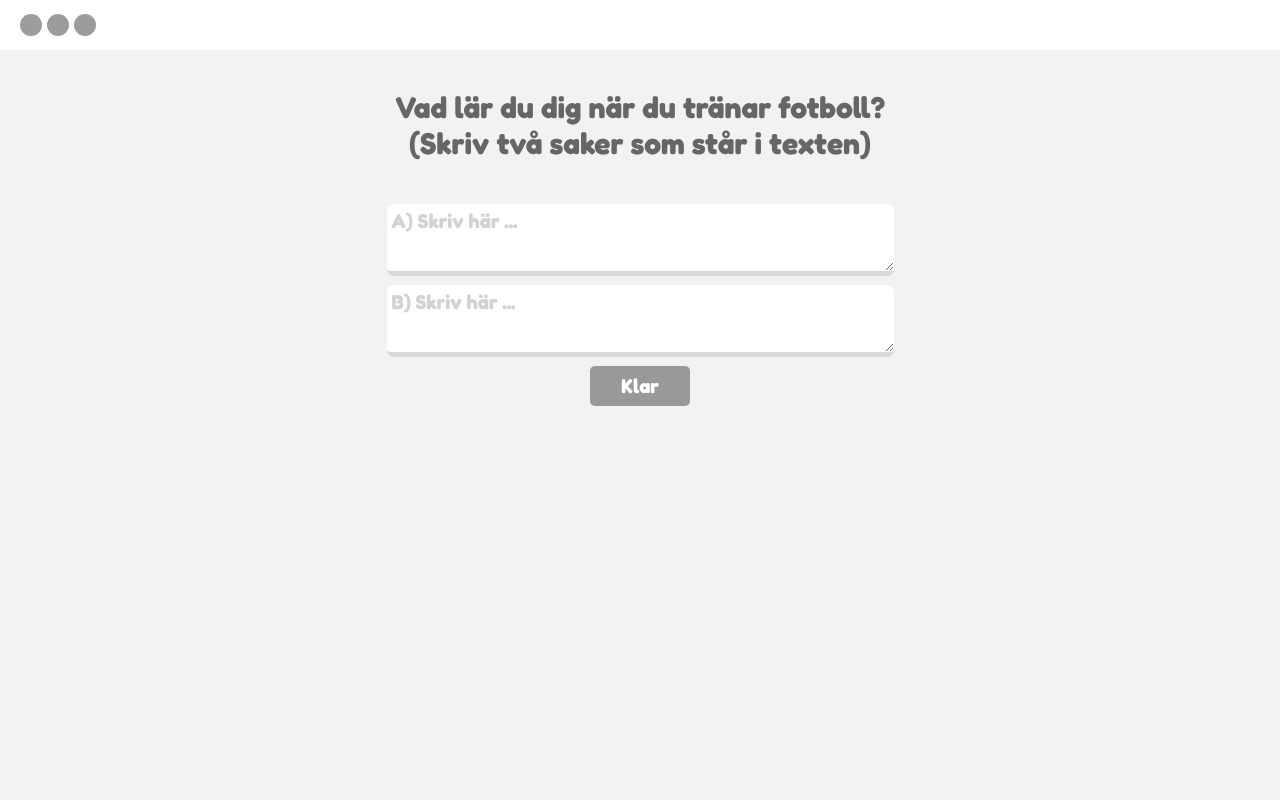
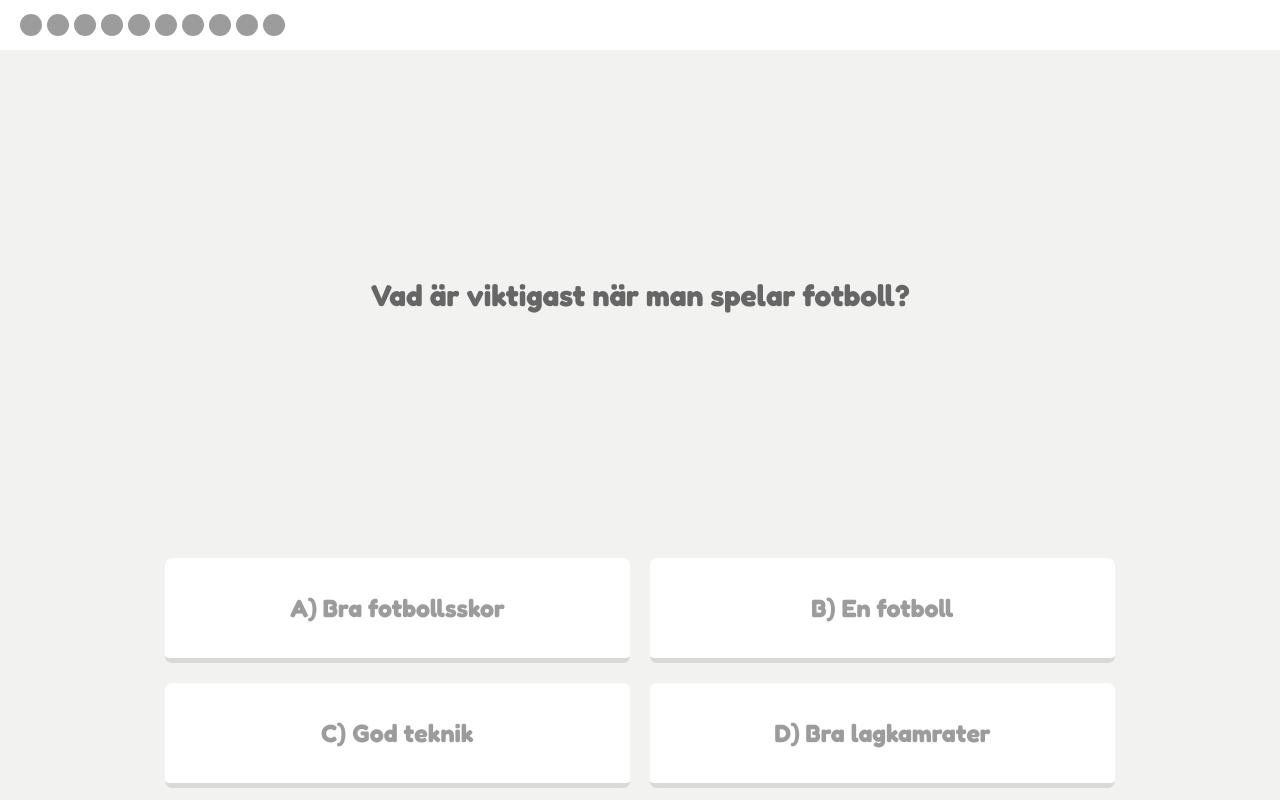
Before and after one commit to fluffyshark/client-school-app, a React (Create React App) app: page / in a window 1280 px wide. Built offline with nearby package versions, Linux system fonts and the light colour scheme.

Commit message:
Quiz - Can send answer to database.

```diff
--- a/src/pages/quiz/Quiz.tsx
+++ b/src/pages/quiz/Quiz.tsx
@@ -1,7 +1,6 @@
-import React, { useState } from 'react'
+import React, { useState, useEffect } from 'react'
 import "./quiz.scss"
 import Navbar from '../../components/navbar/Navbar'
-import mall from "../../assets/mall.png"
 import TwoTextAresForms from './components/TwoTextAresForms'
 import AnswerAllt from './components/AnswerAllt'
 import { lasforstaelse2 } from "./questions/questions"
@@ -10,10 +9,24 @@ type Props = {}
 
 const Quiz = (props: Props) => {
 
-    const [quizOrder, setQuizOrder] = useState(1)
+    const [quizOrder, setQuizOrder] = useState(0)
+    const [studnetAnswers, setStudentAnswers] = useState([
+        { nr: 0, question: `${lasforstaelse2[0].question}`, answer1: "", answer2: "", points: 0 },
+        { nr: 1, question: `${lasforstaelse2[1].question}`, answer1: "", answer2: "" },
+        { nr: 2, question: `${lasforstaelse2[2].question}`, answer1: "", answer2: "", points: 0 },
+        { nr: 3, question: `${lasforstaelse2[3].question}`, answer1: "", answer2: "", points: 0 },
+        { nr: 4, question: `${lasforstaelse2[3].question}`, answer1: "", answer2: "", points: 0 },
+        { nr: 5, question: `${lasforstaelse2[3].question}`, answer1: "", answer2: "", points: 0 },
+        { nr: 6, question: `${lasforstaelse2[3].question}`, answer1: "", answer2: "", points: 0 },
+        { nr: 7, question: `${lasforstaelse2[3].question}`, answer1: "", answer2: "", points: 0 },
+        { nr: 8, question: `${lasforstaelse2[3].question}`, answer1: "", answer2: "", points: 0 },
+        { nr: 9, question: `${lasforstaelse2[3].question}`, answer1: "", answer2: "" },
+    ])
 
 
-
+    useEffect(() => {
+        console.log("studnetAnswers", studnetAnswers)
+    }, [studnetAnswers])
 
 
     return (
@@ -25,12 +38,12 @@ const Quiz = (props: Props) => {
                 {lasforstaelse2.map((quiz_question, i) => {
                     if (quiz_question.type === "answerAlt") {
                         if (quizOrder === quiz_question.order) {
-                            return <AnswerAllt key={i} quiz_question={quiz_question} />
+                            return <AnswerAllt key={i} quiz_question={quiz_question} setStudentAnswers={setStudentAnswers} studnetAnswers={studnetAnswers} quizOrder={quizOrder} setQuizOrder={setQuizOrder} />
                         }
 
                     } else if (quiz_question.type === "textarea") {
                         if (quizOrder === quiz_question.order) {
-                            return <TwoTextAresForms key={i} quiz_question={quiz_question} />
+                            return <TwoTextAresForms key={i} quiz_question={quiz_question} setStudentAnswers={setStudentAnswers} studnetAnswers={studnetAnswers} quizOrder={quizOrder} setQuizOrder={setQuizOrder} />
                         }
                     }
 
--- a/src/pages/quiz/components/AnswerAllt.tsx
+++ b/src/pages/quiz/components/AnswerAllt.tsx
@@ -1,11 +1,48 @@
-import React from 'react'
+import React, { useState } from 'react'
 import "./answerAllt.scss"
+import axios from 'axios';
+
+import { lasforstaelse2 } from "./../questions/questions"
 
 type Props = {
     quiz_question: any
+    setStudentAnswers: any
+    studnetAnswers: any
+    quizOrder: number
+    setQuizOrder: any
 }
 
-const AnswerAllt = ({ quiz_question }: Props) => {
+const AnswerAllt = ({ quiz_question, setStudentAnswers, studnetAnswers, quizOrder, setQuizOrder }: Props) => {
+
+    function clickedOnAlt(answer: string, order: number) {
+        const updatedAnswers = [...studnetAnswers];
+        updatedAnswers[order].answer1 = answer;
+        if (lasforstaelse2[order].correct === answer) { updatedAnswers[order].points = 1; } else { updatedAnswers[order].points = 0; }
+        setStudentAnswers(updatedAnswers);
+
+        setQuizOrder(quizOrder + 1)
+
+
+        setTimeout(() => {
+            sendToDatabase(updatedAnswers)
+        }, 1000);
+    }
+
+
+    function sendToDatabase(updatedAnswers: any) {
+        axios.put(`http://localhost:8800/server/users/6522a79e3292e8cde1a79cb6/lasforstaelse2`, { studnetAnswers: updatedAnswers })
+            .then((response) => {
+                console.log('User updated successfully:', response.data);
+                // Handle success, if needed
+            })
+            .catch((error) => {
+                console.error('Error updating user:', error);
+                // Handle errors, if needed
+            });
+    }
+
+
+
     return (
         <div className='answerAlt'>
             <div className="answerAlt_questionArea">
@@ -13,13 +50,13 @@ const AnswerAllt = ({ quiz_question }: Props) => {
             </div>
             <div className="answerAlt_answerArea">
 
-                <div id="answerA" className="answerAlt"><p>{quiz_question.alt1}</p></div>
-                <div id="answerB" className="answerAlt"><p>{quiz_question.alt2}</p></div>
-                <div id="answerC" className="answerAlt"><p>{quiz_question.alt3}</p></div>
-                <div id="answerD" className="answerAlt"><p>{quiz_question.alt4}</p></div>
+                <div id="answerA" className="answerAlt" onClick={() => { clickedOnAlt(`${quiz_question.alt1}`, quizOrder) }}><p>{quiz_question.alt1}</p></div>
+                <div id="answerB" className="answerAlt" onClick={() => { clickedOnAlt(`${quiz_question.alt2}`, quizOrder) }}><p>{quiz_question.alt2}</p></div>
+                <div id="answerC" className="answerAlt" onClick={() => { clickedOnAlt(`${quiz_question.alt3}`, quizOrder) }}><p>{quiz_question.alt3}</p></div>
+                <div id="answerD" className="answerAlt" onClick={() => { clickedOnAlt(`${quiz_question.alt4}`, quizOrder) }}><p>{quiz_question.alt4}</p></div>
 
             </div>
-        </div>
+        </div >
     )
 }
 
--- a/src/pages/quiz/components/TwoTextAresForms.tsx
+++ b/src/pages/quiz/components/TwoTextAresForms.tsx
@@ -1,5 +1,6 @@
 import React, { useState } from 'react';
 import "./twoTextAresForm.scss"
+import axios from 'axios';
 
 interface FormState {
     field1: string;
@@ -8,9 +9,13 @@ interface FormState {
 
 interface Props {
     quiz_question: any
+    setStudentAnswers: any
+    studnetAnswers: any
+    quizOrder: number
+    setQuizOrder: any
 }
 
-const TwoTextAresForms = ({ quiz_question }: Props) => {
+const TwoTextAresForms = ({ quiz_question, setStudentAnswers, studnetAnswers, quizOrder, setQuizOrder }: Props) => {
 
     const [formData, setFormData] = useState<FormState>({
         field1: '',
@@ -29,7 +34,32 @@ const TwoTextAresForms = ({ quiz_question }: Props) => {
         event.preventDefault();
         // You can handle form submission here, e.g., send data to an API
         console.log('Form Data:', formData);
+        const updatedAnswers = [...studnetAnswers];
+        updatedAnswers[quizOrder].answer1 = formData.field1;
+        updatedAnswers[quizOrder].answer2 = formData.field2;
+        setStudentAnswers(updatedAnswers);
+
+        setQuizOrder(quizOrder + 1)
+
+        setTimeout(() => {
+            sendToDatabase(updatedAnswers)
+        }, 1000);
     };
+
+
+
+    function sendToDatabase(updatedAnswers: any) {
+        axios.put(`http://localhost:8800/server/users/6522a79e3292e8cde1a79cb6/lasforstaelse2`, { studnetAnswers: updatedAnswers })
+            .then((response) => {
+                console.log('User updated successfully:', response.data);
+                // Handle success, if needed
+            })
+            .catch((error) => {
+                console.error('Error updating user:', error);
+                // Handle errors, if needed
+            });
+    }
+
 
     return (
 
--- a/src/pages/quiz/components/answerAllt.scss
+++ b/src/pages/quiz/components/answerAllt.scss
@@ -51,6 +51,7 @@
             color: #9c9c9c;
             font-family: "Fredoka", sans-serif;
             font-size: 25px;
+            padding: 10px;
         }
     }
 }
--- a/src/pages/quiz/questions/questions.ts
+++ b/src/pages/quiz/questions/questions.ts
@@ -1,6 +1,13 @@
 export const lasforstaelse2 = [
     { order: 0, question: "Vad är viktigast när man spelar fotboll?", type: "answerAlt", alt1: "A) Bra fotbollsskor", alt2: "B) En fotboll", alt3: "C) God teknik", alt4: "D) Bra lagkamrater", correct: "B) En fotboll", questionWith:"100%" },
     { order: 1, question: "Vad lär du dig när du tränar fotboll? (Skriv två saker som står i texten)", type: "textarea", alt1: "", alt2: "", alt3: "", alt4: "", correct: "", questionWith:"500px"},
-    { order: 2, question: "Vilken var den första beskrivningen av sporten? (Välj den beskrivning som kom first i texten)", type: "answerAlt", alt1: "Man kan spela var som helst.", alt2: "Det är världens största lagsport.", alt3: "Man måste känna till de regler som gäller.", alt4: "Man behöver träna för att få bra teknik.", correct: "Det är världens största lagsport.", questionWith:"700px" }
+    { order: 2, question: "Vilken var den första beskrivningen av sporten? (Välj den beskrivning som kom first i texten)", type: "answerAlt", alt1: "Man kan spela var som helst.", alt2: "Det är världens största lagsport.", alt3: "Man måste känna till de regler som gäller.", alt4: "Man behöver träna för att få bra teknik.", correct: "Det är världens största lagsport.", questionWith:"700px" },
+    { order: 3, question: "Vilken sorts berättelse vill Diego helst skriva?", type: "answerAlt", alt1: "A) Sorliga historier", alt2: "B) Spännande historier", alt3: "C) Historier om barn i världen", alt4: "D) Historier om Ryssland", correct: "B) Spännande historier", questionWith:"500px"},
+    { order: 4, question: "Hur tycker Diego det är att skriva sorliga historier?", type: "answerAlt", alt1: "A) De går fortast att skriva", alt2: "B) De kan göra läsaren ledsen", alt3: "C) De är lättast att hitta på", alt4: "D) Hans pappa tycker om att läsa dem", correct: "C) De är lättast att hitta på", questionWith:"500px"},
+    { order: 5, question: "Hur gör Diego när han skriver?", type: "answerAlt", alt1: "A) Han skriver genast färdigt berättelsen", alt2: "B) Han planerar först och skriver sedan en kort berättelse", alt3: "C) Han skriver utan att planera i förväg", alt4: "D) Han skriver två sidor och låter pappa läsa dem", correct: "D) Han skriver två sidor och låter pappa läsa dem", questionWith:"500px"},
+    { order: 6, question: "Vad menas med att ´ha till hands´?", type: "answerAlt", alt1: "A) Att ha till hjälp", alt2: "B) Att ta hand om", alt3: "C) Att använda händerna", alt4: "D) Att skriva med penna", correct: "A) Att ha till hjälp", questionWith:"500px"},
+    { order: 7, question: "Varför har Diego en lista med namn från olika länder?", type: "answerAlt", alt1: "A) Han vill skriva om barn i Chile", alt2: "B) Han hat många kompisar från olika länder", alt3: "C) Han vill bli journalist och resa till olika länder", alt4: "D) Den är bra att ha när man skriver", correct: "A) Han vill skriva om barn i Chile", questionWith:"500px"},
+    { order: 8, question: "Texten om Diego handlar om ...", type: "answerAlt", alt1: "A) en pojke som vill bli journalist", alt2: "B) en pojke som vill arbeta på kontor", alt3: "C) en pojke som tycker om att skriva", alt4: "D) en pojke som vill resa ut i världen", correct: "C) en pojke som tycker om att skriva", questionWith:"500px"},
+    { order: 9, question: "Vilka två skrivtips vill Diego ge dig?", type: "textarea", alt1: "", alt2: "", alt3: "", alt4: "", correct: "", questionWith:"500px"},
 
 ]
```
Also changed, not shown: src/assets/mall.png (deleted), src/assets/mall2.png (deleted).
